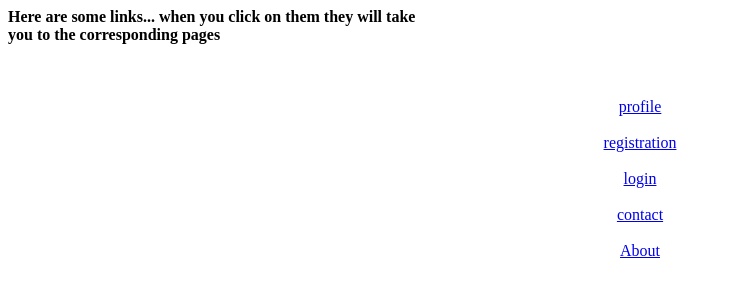
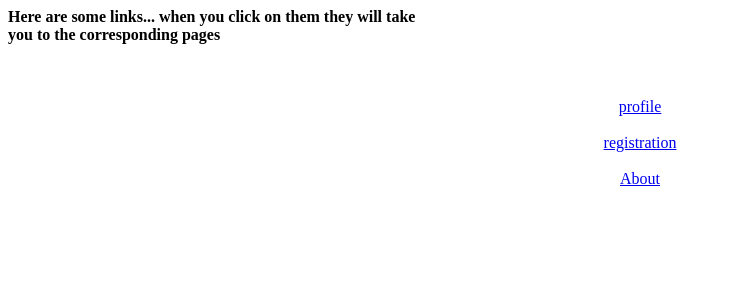
Before and after one commit to samad-shaik/myrepo, a plain HTML site: page index.html in a window 1280 px wide. Shown: the whole page, without its empty margins (0-732 px from the left). Drawn offline with Linux system fonts and the light colour scheme.

Commit message:
committed

```diff
--- a/index.html
+++ b/index.html
@@ -11,8 +11,6 @@
     <center><a href="profile.html">profile</a><br><br>
    <a href="registration.html">registration</a><br>
    <br>
-   <a href="login.html">login</a><br><br>
-   <a href="contact.html">contact</a><br><br>
    <a href="about.html">About</a><br><br></center>
 </body>
 </html>
```
